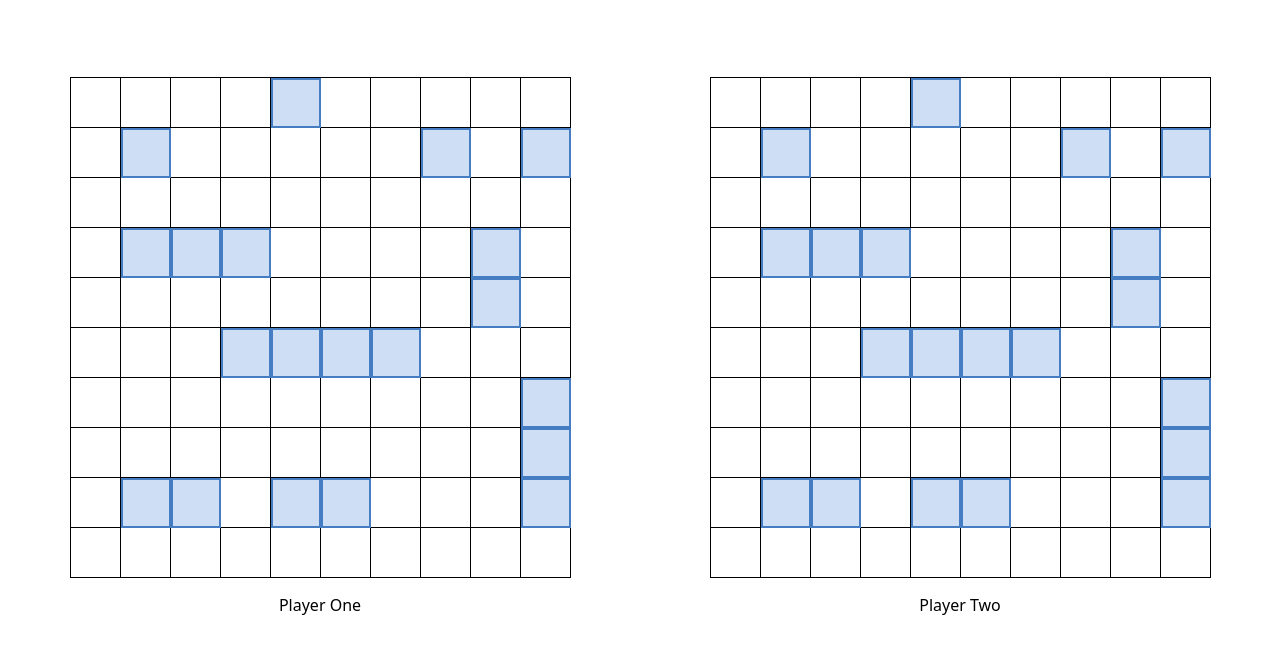
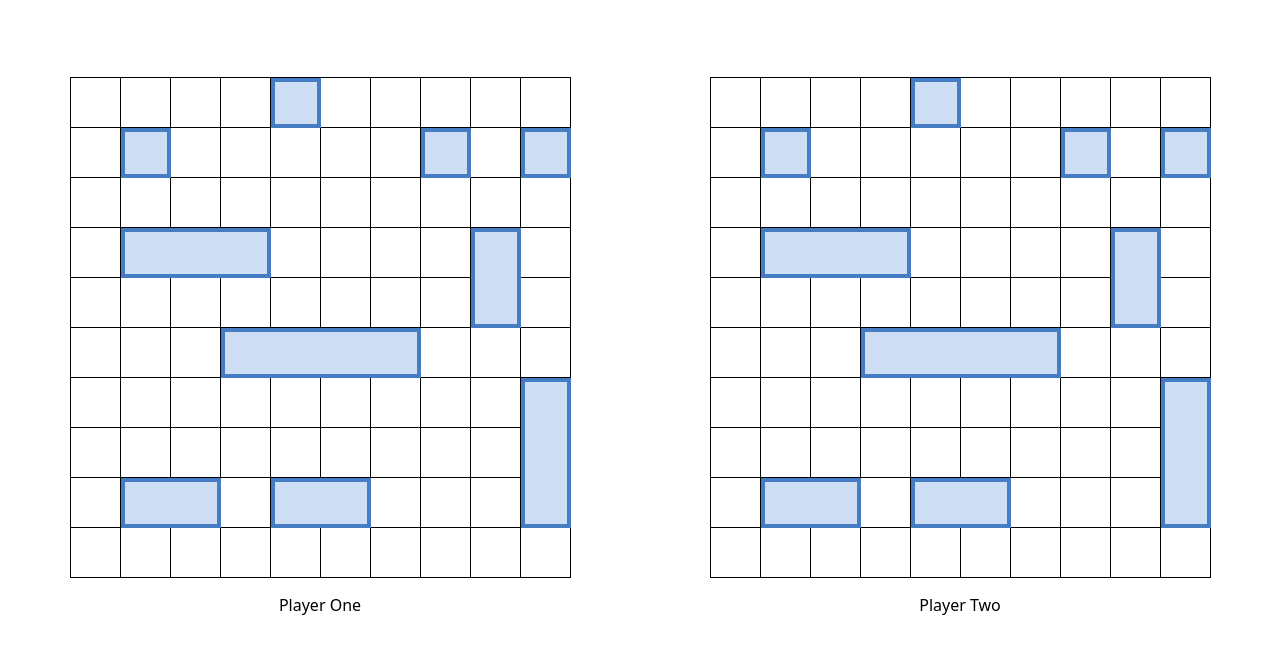
Before and after one commit to vins123sinned/battleship, a website built with webpack: page src/template.html in a window 1280 px wide. Shown: the part 85-738 px from the top of the page. Built offline with nearby package versions, Linux system fonts and the light colour scheme.

Commit message:
Add mergeShipCells function

```diff
--- a/src/dom.js
+++ b/src/dom.js
@@ -62,4 +62,36 @@ export function displayBoards(player, name) {
     gameboardContainer.appendChild(gameboard);
     gameboardContainer.appendChild(boardName);
     boards.appendChild(gameboardContainer);
+
+    mergeShipCells();
 }
+
+// removes unncessary border between adjacent ship cells
+function mergeShipCells() {
+    const shipCells = document.querySelectorAll('.ship-column');
+
+    shipCells.forEach((cell) => {
+        const shipCoordinate = cell.dataset.coordinate.split(',');
+
+        const upCell = document.querySelector(`[data-coordinate="${parseInt(shipCoordinate[0]) + 1},${shipCoordinate[1]}"]`);
+        const downCell = document.querySelector(`[data-coordinate="${parseInt(shipCoordinate[0]) - 1},${shipCoordinate[1]}"]`);
+        const rightCell = document.querySelector(`[data-coordinate="${shipCoordinate[0]},${parseInt(shipCoordinate[1]) + 1}"]`);
+        const leftCell = document.querySelector(`[data-coordinate="${shipCoordinate[0]},${parseInt(shipCoordinate[1]) - 1}"]`);
+
+        if (upCell && upCell.classList.contains('ship-column')) {
+            cell.style.borderBottom = 'none';
+        }
+
+        if (downCell && downCell.classList.contains('ship-column')) {
+            cell.style.borderTop = 'none';
+        }
+
+        if (rightCell && rightCell.classList.contains('ship-column')) {
+            cell.style.borderRight = 'none';
+        }
+
+        if (leftCell && leftCell.classList.contains('ship-column')) {
+            cell.style.borderLeft = 'none';
+        }
+    });
+}
--- a/src/styles.css
+++ b/src/styles.css
@@ -39,7 +39,7 @@ h1 {
 }
 
 .ship-column {
-    border: 2px solid #467cc2;
+    border: 4px solid #467cc2;
     background-color: #cddef5;
 }
 
```
